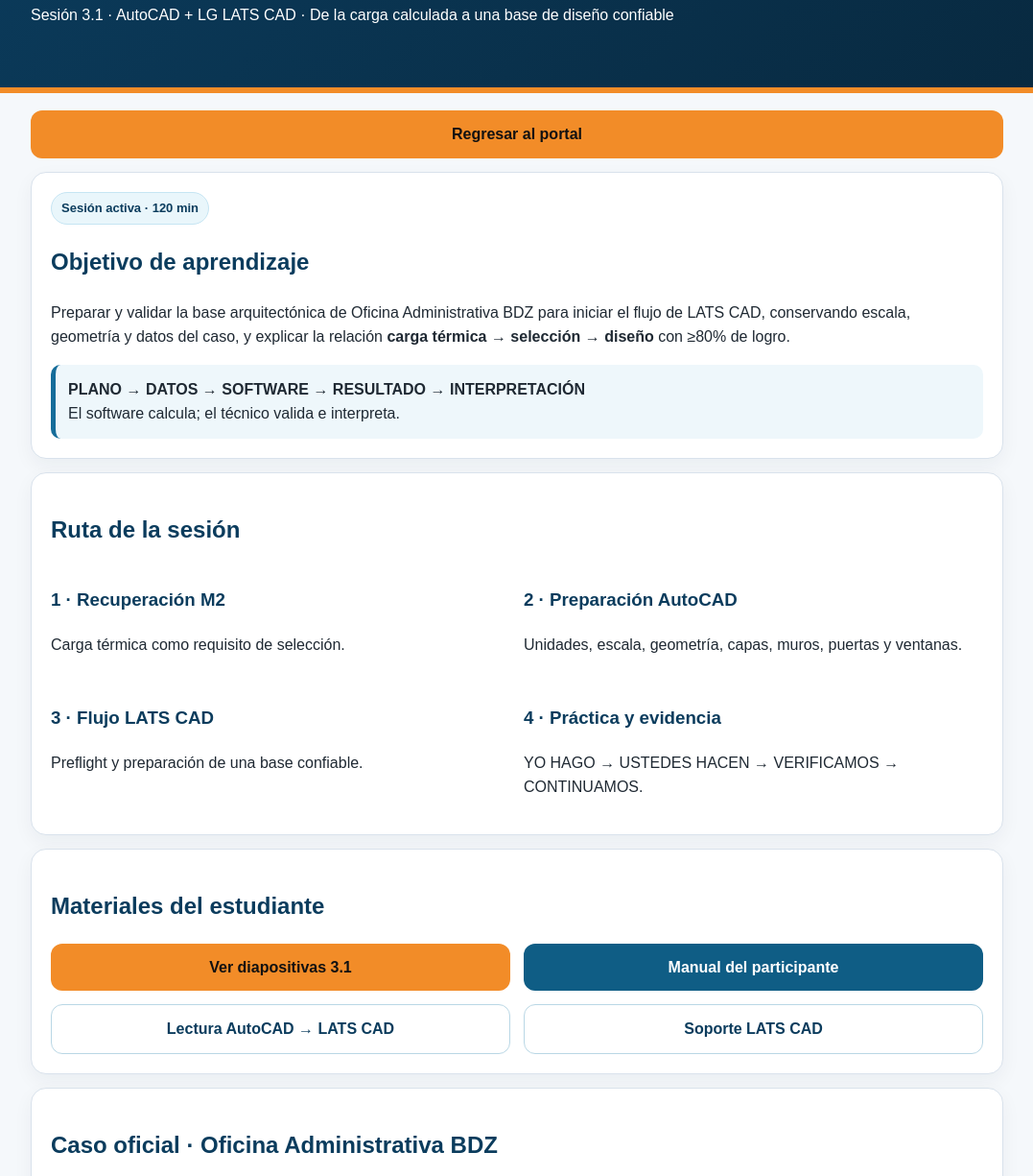
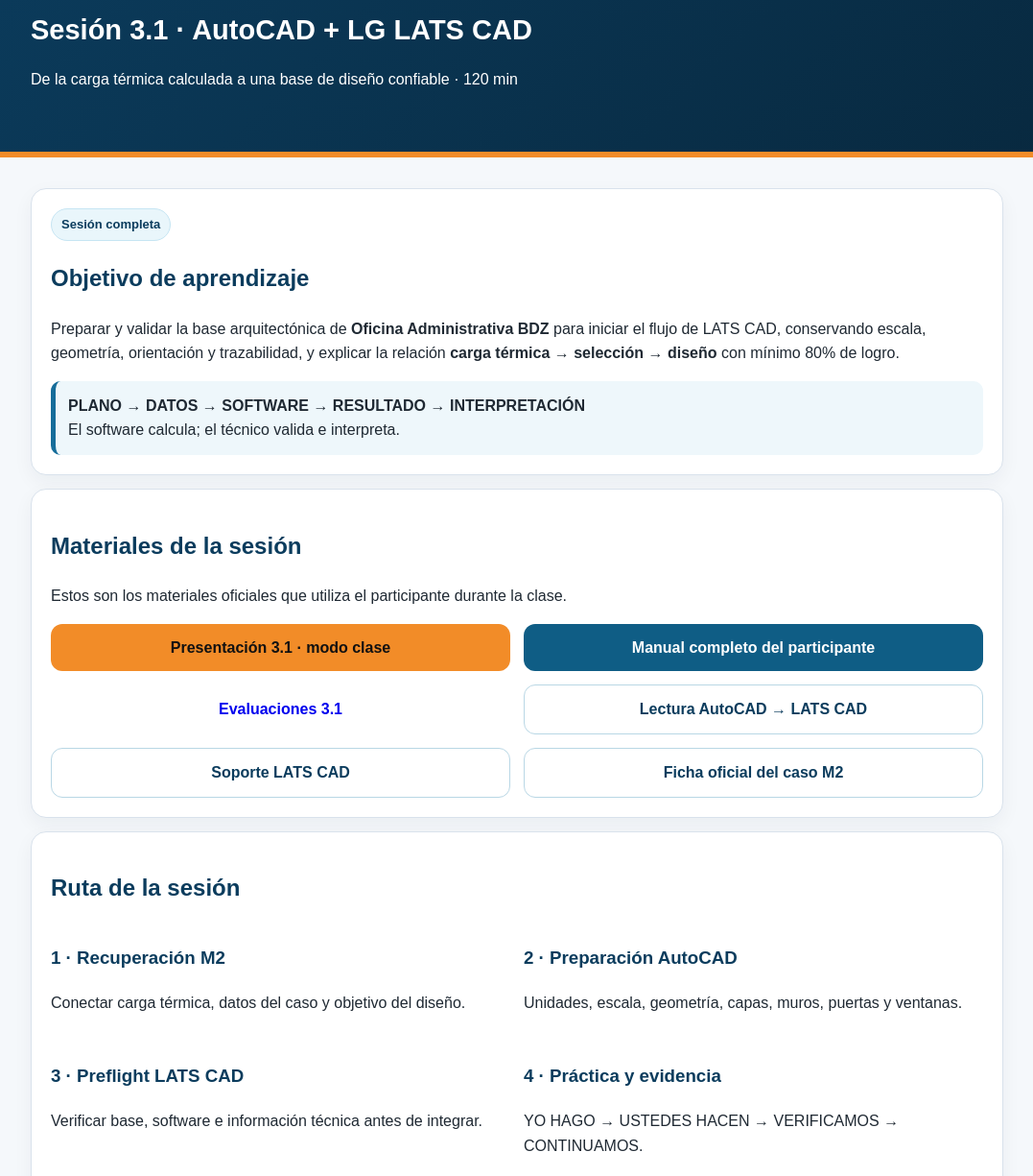
Before and after one commit to jorgebdz/hvac-bdz-academy, a website: page modulo3/sesion-3-1.html in a window 1280 px wide. Shown: the part 105-1330 px from the top of the page at 96% size, without its empty margins (101-1178 px from the left). Drawn offline with Linux system fonts and the light colour scheme.

Commit message:
M3 3.1: completar página de sesión con materiales y evaluaciones

```diff
--- a/modulo3/sesion-3-1.html
+++ b/modulo3/sesion-3-1.html
@@ -1,8 +1,27 @@
-<!doctype html><html lang="es"><head><meta charset="utf-8"><meta name="viewport" content="width=device-width,initial-scale=1"><title>Sesión 3.1 | HVAC BDZ Academy</title><link rel="stylesheet" href="../academy.css"></head><body><header><div class="wrap"><h1>Módulo 3 · Selección y diseño HVAC</h1><p>Sesión 3.1 · AutoCAD + LG LATS CAD · De la carga calculada a una base de diseño confiable</p></div></header><main class="wrap"><a class="btn orange" href="../index.html">Regresar al portal</a>
-<section class="card"><span class="tag">Sesión activa · 120 min</span><h2>Objetivo de aprendizaje</h2><p>Preparar y validar la base arquitectónica de Oficina Administrativa BDZ para iniciar el flujo de LATS CAD, conservando escala, geometría y datos del caso, y explicar la relación <strong>carga térmica → selección → diseño</strong> con ≥80% de logro.</p><div class="info"><strong>PLANO → DATOS → SOFTWARE → RESULTADO → INTERPRETACIÓN</strong><br>El software calcula; el técnico valida e interpreta.</div></section>
-<section class="card"><h2>Ruta de la sesión</h2><div class="grid"><div><h3>1 · Recuperación M2</h3><p>Carga térmica como requisito de selección.</p></div><div><h3>2 · Preparación AutoCAD</h3><p>Unidades, escala, geometría, capas, muros, puertas y ventanas.</p></div><div><h3>3 · Flujo LATS CAD</h3><p>Preflight y preparación de una base confiable.</p></div><div><h3>4 · Práctica y evidencia</h3><p>YO HAGO → USTEDES HACEN → VERIFICAMOS → CONTINUAMOS.</p></div></div></section>
-<section class="card"><h2>Materiales del estudiante</h2><div class="actions"><a class="btn orange" href="slides-3-1.html">Ver diapositivas 3.1</a><a class="btn blue" href="manual-3-1.html">Manual del participante</a><a class="btn outline" href="../biblioteca/m3-autocad-lats-cad.html">Lectura AutoCAD → LATS CAD</a><a class="btn outline" href="../biblioteca/m3-soporte-lats-cad.html">Soporte LATS CAD</a></div></section>
-<section class="card"><h2>Caso oficial · Oficina Administrativa BDZ</h2><p><strong>Recepción:</strong> 12 m² · 2 personas · Oeste · ventana 2.00×1.50 m<br><strong>Dirección:</strong> 16 m² · 1 persona · Norte · ventana 2.00×1.50 m<br><strong>Operativa:</strong> 20 m² · 4 personas · Sur · ventana 2.40×1.50 m<br><strong>Sala de Juntas:</strong> 24 m² · 6 personas · Este · ventana 3.00×1.50 m<br><strong>Archivo/Impresión:</strong> 6 m² · 1 persona · interior · sin ventana</p><p>Huella 12.00 × 10.00 m · altura libre 2.70 m · plenum 0.40 m · Guadalajara, Jal. · 24 °C / 50% HR.</p></section>
-<section class="card"><h2>Checklist de práctica</h2><p>☐ Copia de trabajo · ☐ Unidades mm · ☐ Huella/medida conocida comprobada · ☐ Geometría sin alterar · ☐ Cinco espacios · ☐ Ventanas/orientaciones · ☐ Capas controlables · ☐ Vista limpia · ☐ Archivo trazable · ☐ Explica carga→selección→diseño.</p><p><strong>Meta formativa: ≥8/10.</strong></p></section>
-<section class="card"><h2>Soporte de instalación</h2><p>Ante errores como <strong>mfc100u.dll</strong>: documentar el mensaje y utilizar únicamente prerrequisitos oficiales. No descargar DLL/OCX sueltas, no copiar archivos arbitrarios a carpetas de sistema y no desactivar protecciones de Windows como procedimiento del curso.</p></section>
-<section class="card"><h2>Evidencia</h2><p>Archivo CAD de trabajo + captura de dimensión conocida + captura de vista limpia + checklist. La verificación de conocimiento consta de 5 reactivos con meta ≥4/5.</p><div class="actions"><a class="btn orange" href="https://us06web.zoom.us/j/88399672354" target="_blank" rel="noopener">Entrar a Zoom</a></div></section></main></body></html>
+<!doctype html><html lang="es"><head><meta charset="utf-8"><meta name="viewport" content="width=device-width,initial-scale=1"><title>Sesión 3.1 | HVAC BDZ Academy</title><link rel="stylesheet" href="../academy.css"></head><body>
+<nav class="nav"><a href="../index.html">Inicio</a><a href="index.html">Módulo 3</a><a class="active" href="sesion-3-1.html">Sesión 3.1</a><a href="slides-3-1.html">Diapositivas</a><a href="manual-3-1.html">Manual</a><a href="evaluaciones-3-1.html">Evaluaciones</a></nav>
+<header><div class="wrap"><h1>Sesión 3.1 · AutoCAD + LG LATS CAD</h1><p>De la carga térmica calculada a una base de diseño confiable · 120 min</p></div></header><main class="wrap">
+
+<section class="card"><span class="tag">Sesión completa</span><h2>Objetivo de aprendizaje</h2><p>Preparar y validar la base arquitectónica de <strong>Oficina Administrativa BDZ</strong> para iniciar el flujo de LATS CAD, conservando escala, geometría, orientación y trazabilidad, y explicar la relación <strong>carga térmica → selección → diseño</strong> con mínimo 80% de logro.</p><div class="info"><strong>PLANO → DATOS → SOFTWARE → RESULTADO → INTERPRETACIÓN</strong><br>El software calcula; el técnico valida e interpreta.</div></section>
+
+<section class="card"><h2>Materiales de la sesión</h2><p>Estos son los materiales oficiales que utiliza el participante durante la clase.</p><div class="actions">
+<a class="btn orange" href="slides-3-1.html">Presentación 3.1 · modo clase</a>
+<a class="btn blue" href="manual-3-1.html">Manual completo del participante</a>
+<a class="btn green" href="evaluaciones-3-1.html">Evaluaciones 3.1</a>
+<a class="btn outline" href="../biblioteca/m3-autocad-lats-cad.html">Lectura AutoCAD → LATS CAD</a>
+<a class="btn outline" href="../biblioteca/m3-soporte-lats-cad.html">Soporte LATS CAD</a>
+<a class="btn outline" href="../modulo2/ficha-caso.html">Ficha oficial del caso M2</a>
+</div></section>
+
+<section class="card"><h2>Ruta de la sesión</h2><div class="grid"><div><h3>1 · Recuperación M2</h3><p>Conectar carga térmica, datos del caso y objetivo del diseño.</p></div><div><h3>2 · Preparación AutoCAD</h3><p>Unidades, escala, geometría, capas, muros, puertas y ventanas.</p></div><div><h3>3 · Preflight LATS CAD</h3><p>Verificar base, software e información técnica antes de integrar.</p></div><div><h3>4 · Práctica y evidencia</h3><p>YO HAGO → USTEDES HACEN → VERIFICAMOS → CONTINUAMOS.</p></div></div></section>
+
+<section class="card"><h2>Caso oficial · Oficina Administrativa BDZ</h2><p><strong>Recepción:</strong> 12 m² · 2 personas · Oeste · ventana 2.00 × 1.50 m<br><strong>Dirección:</strong> 16 m² · 1 persona · Norte · ventana 2.00 × 1.50 m<br><strong>Operativa:</strong> 20 m² · 4 personas · Sur · ventana 2.40 × 1.50 m<br><strong>Sala de Juntas:</strong> 24 m² · 6 personas · Este · ventana 3.00 × 1.50 m<br><strong>Archivo/Impresión:</strong> 6 m² · 1 persona · interior · sin ventana</p><p><strong>Huella:</strong> 12.00 × 10.00 m · <strong>altura libre:</strong> 2.70 m · <strong>plenum:</strong> 0.40 m · Guadalajara, Jal. · 24 °C / 50% HR.</p></section>
+
+<section class="card"><h2>Preflight antes de clase</h2><div class="grid"><div><h3>Participante</h3><p>☐ AutoCAD 2025 abre<br>☐ Tiene copia del plano<br>☐ Puede medir una dimensión<br>☐ Tiene acceso a M2</p></div><div><h3>LATS CAD</h3><p>☐ LATS Hub detecta CAD<br>☐ CAD Mode abre o incidencia documentada<br>☐ Error capturado si existe<br>☐ No se modificaron DLL/seguridad</p></div></div><div class="note">La incidencia de instalación no cambia el objetivo académico: la base CAD debe quedar correctamente preparada y documentada.</div></section>
+
+<section class="card"><h2>Evaluación</h2><div class="grid"><div><h3>Diagnóstica</h3><p>5 preguntas de recuperación · sin ponderación.</p></div><div><h3>Desempeño</h3><p>10 criterios · mínimo 8/10.</p></div><div><h3>Conocimiento</h3><p>5 reactivos · mínimo 4/5.</p></div><div><h3>Evidencia</h3><p>CAD + dimensión + vista limpia + checklist + conclusión.</p></div></div><a class="btn green" href="evaluaciones-3-1.html">Abrir instrumentos</a></section>
+
+<section class="card"><h2>Producto final de 3.1</h2><p>Una copia CAD limpia, escalada, orientada y trazable de la Oficina Administrativa BDZ, lista para continuar con selección y diseño HVAC.</p><div class="ok"><strong>Sesión cerrada cuando:</strong> el participante puede demostrar que su base coincide con el caso y explicar por qué no debe corregir en el software un error nacido en el plano.</div></section>
+
+<section class="card"><h2>Accesos rápidos</h2><div class="actions"><a class="btn orange" href="https://us06web.zoom.us/j/88399672354" target="_blank" rel="noopener">Entrar a Zoom</a><a class="btn blue" href="slides-3-1.html">Iniciar presentación</a><a class="btn outline" href="index.html">Volver a Módulo 3</a><a class="btn outline" href="../index.html">Portal Academy</a></div></section>
+</main></body></html>
```
